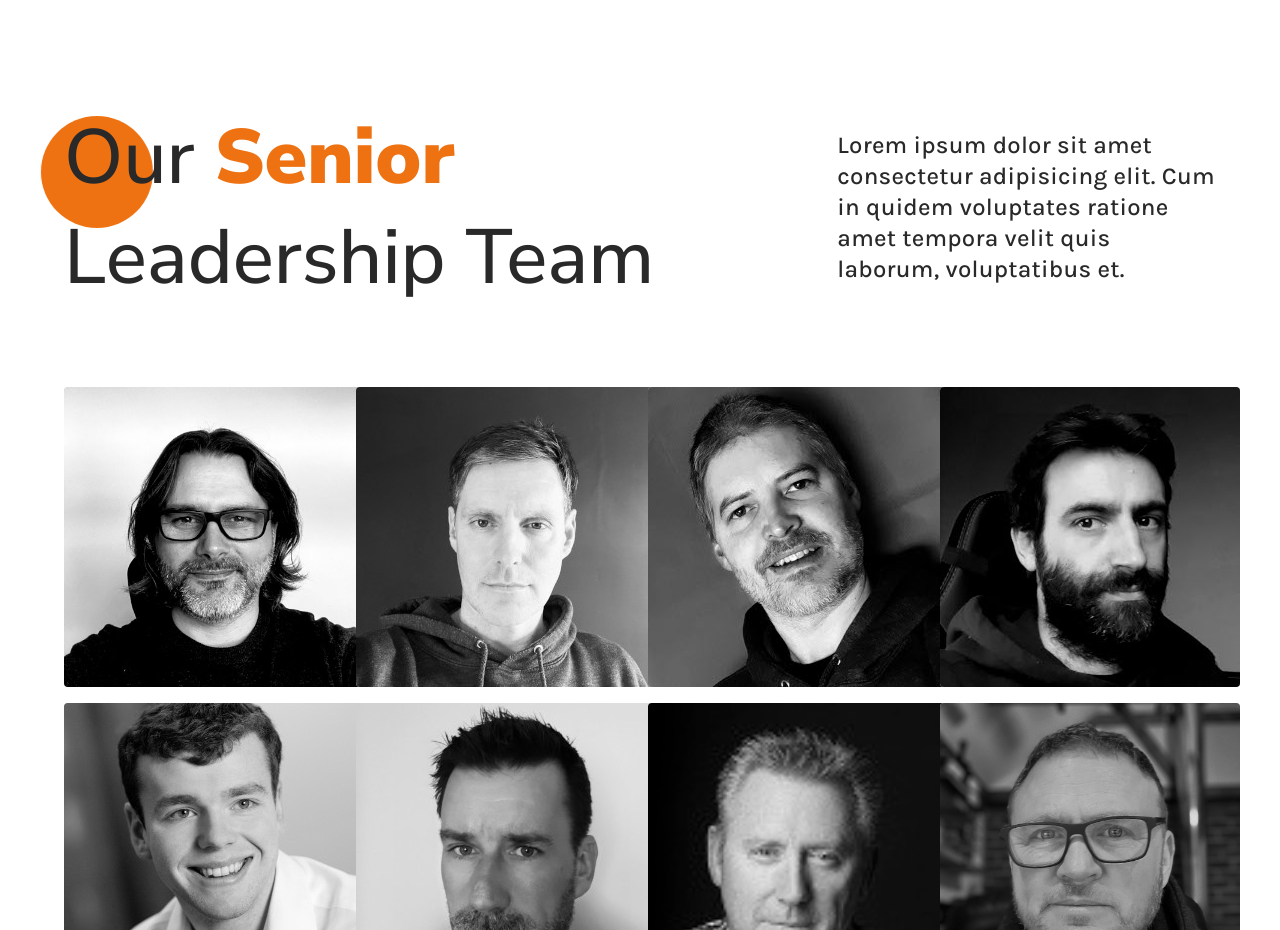
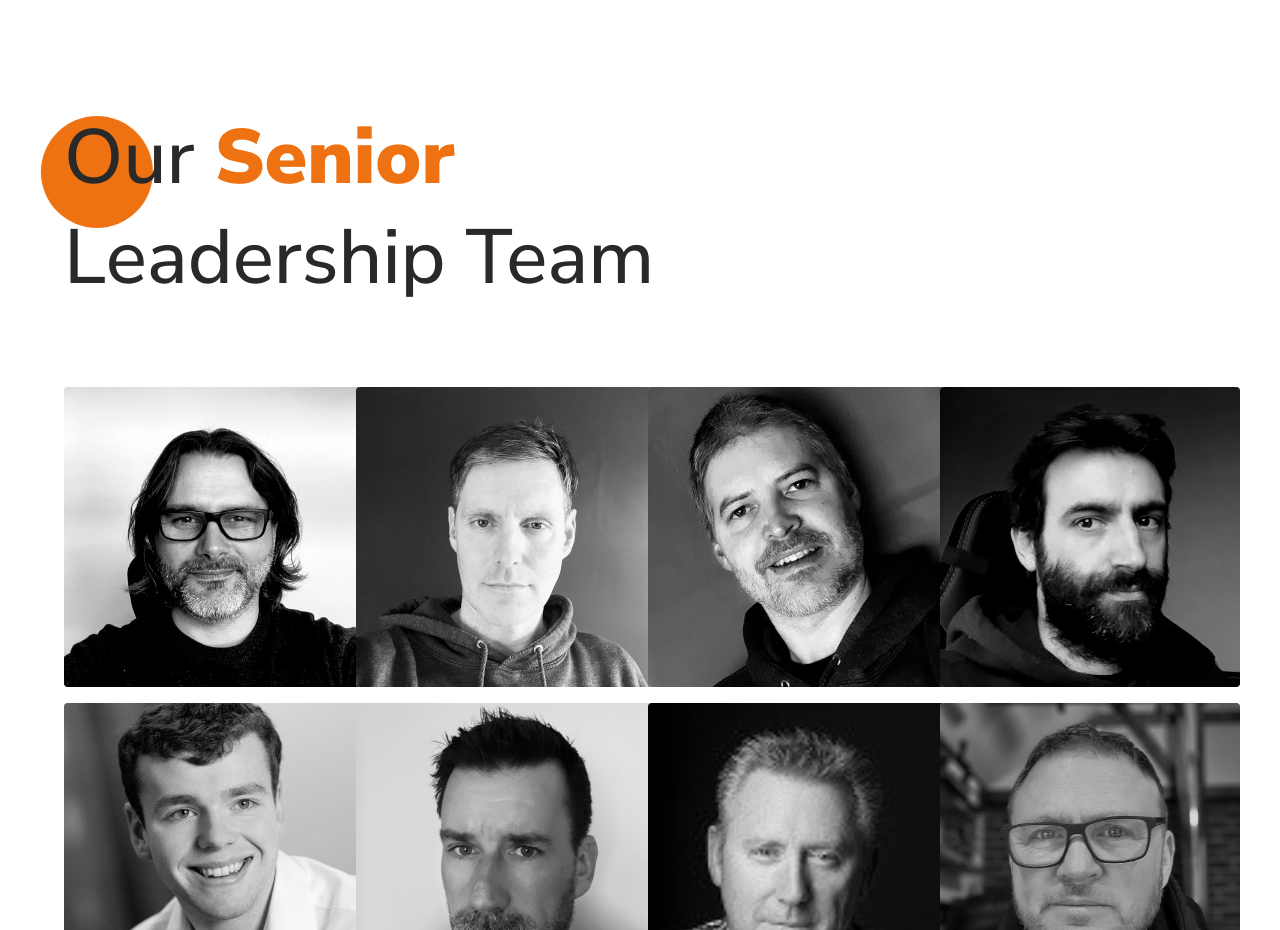
Before and after one commit to webdev-deepak18/17-oranges, a React (Vite) app: page /about/leadership in a window 1280 px wide. Shown: the part 1640-2570 px from the top of the page. Built offline with nearby package versions, Linux system fonts and the light colour scheme.

Commit message:
made minor edit

```diff
--- a/src/pages/Leadership.jsx
+++ b/src/pages/Leadership.jsx
@@ -73,13 +73,13 @@ const Leadership = () => {
               </div>
             </Animate>
 
-            <Animate>
+            {/* <Animate>
               <h4>
                 Lorem ipsum dolor sit amet consectetur adipisicing elit. Cum in
                 quidem voluptates ratione amet tempora velit quis laborum,
                 voluptatibus et.
               </h4>
-            </Animate>
+            </Animate> */}
           </div>
 
           <div className="cards-container">
```
